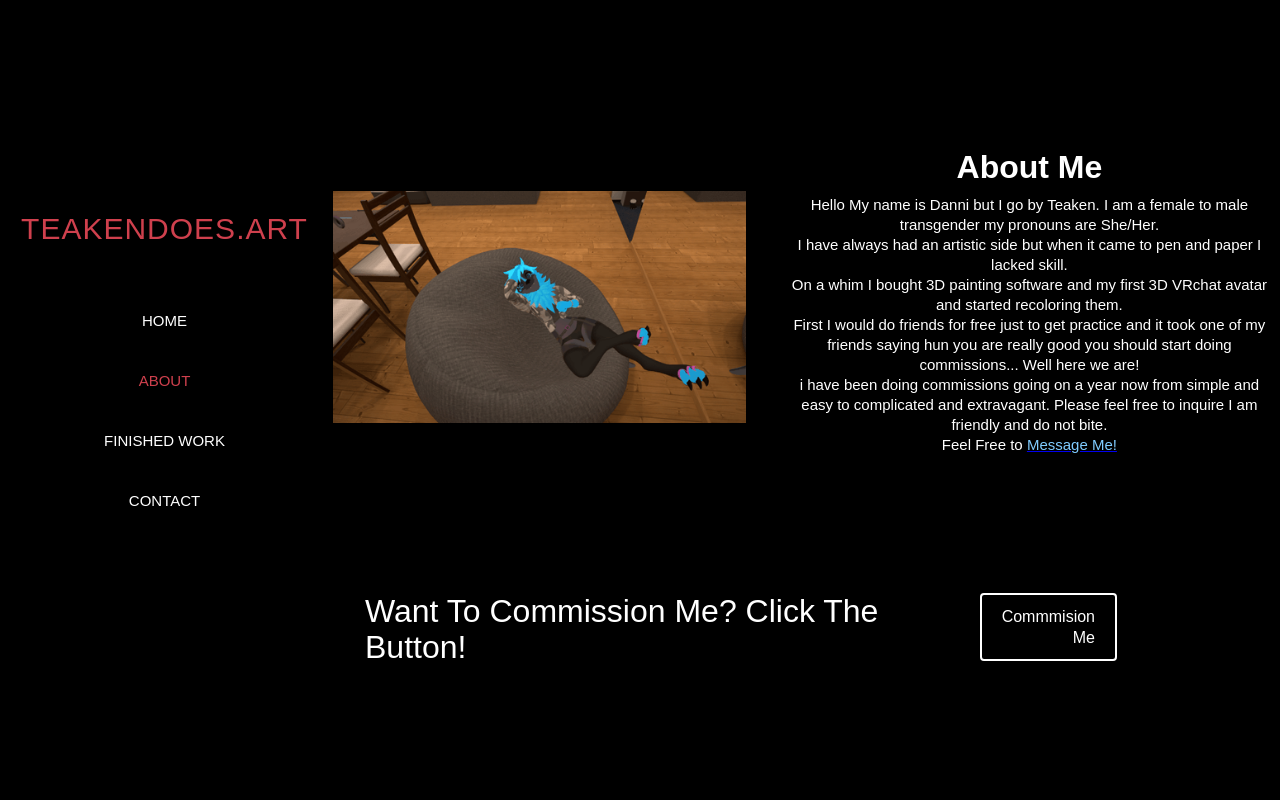
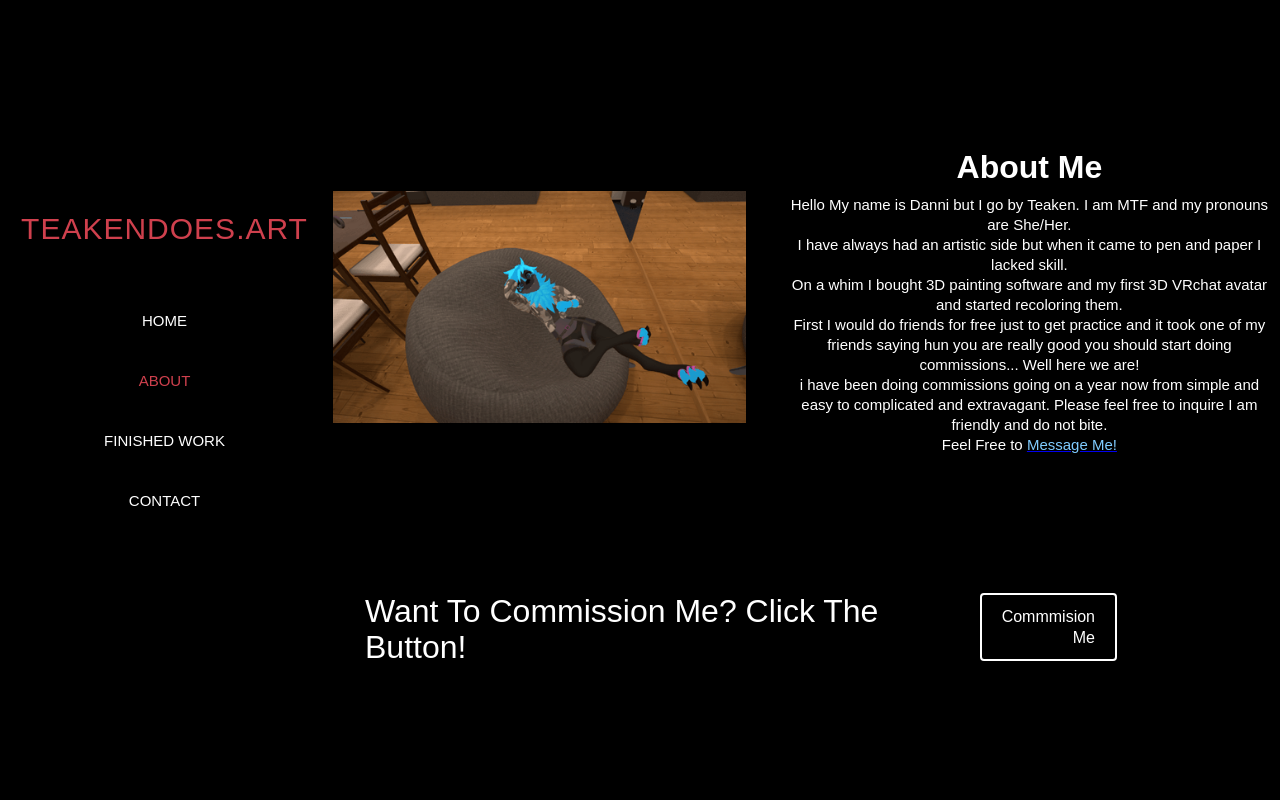
Before and after one commit to jasonalexander-ja/teakenswebsite, a plain HTML site: page about.html in a window 1280 px wide. Shown: the top 800 px of the page. Drawn offline with nearby package versions, Linux system fonts and the light colour scheme; a script that the page names is missing.

Commit message:
Updated pronouns

```diff
--- a/about.html
+++ b/about.html
@@ -47,7 +47,7 @@
             <div class="feature-image-mask"><img src="images/VRChat_1920x1080_2021-09-27_05-20-17.302.png" sizes="(max-width: 479px) 75vw, (max-width: 767px) 52vw, (max-width: 991px) 273.328125px, 24vw" srcset="images/VRChat_1920x1080_2021-09-27_05-20-17.302-p-500.png 500w, images/VRChat_1920x1080_2021-09-27_05-20-17.302-p-800.png 800w, images/VRChat_1920x1080_2021-09-27_05-20-17.302-p-1080.png 1080w, images/VRChat_1920x1080_2021-09-27_05-20-17.302-p-1600.png 1600w, images/VRChat_1920x1080_2021-09-27_05-20-17.302.png 1920w" alt="" class="feature-image"></div>
             <div>
               <h2 class="heading-6">About Me</h2>
-              <p class="paragraph-6">Hello My name is Danni but I go by Teaken. I am a female to male transgender my pronouns are She/Her. <br>I have always had an artistic side but when it came to pen and paper I lacked skill. <br>On a whim I bought 3D painting software and my first 3D VRchat avatar and started recoloring them. <br> First I would do friends for free just to get practice and it took one of my friends saying hun you are really good you should start doing commissions... Well here we are!<br>i have been doing commissions going on a year now from simple and easy to complicated and extravagant. Please feel free to inquire I am friendly and do not bite.<br>Feel Free to <a href="contact.html"><span class="text-span-2">Message Me!</span></a>
+              <p class="paragraph-6">Hello My name is Danni but I go by Teaken. I am MTF and my pronouns are She/Her. <br>I have always had an artistic side but when it came to pen and paper I lacked skill. <br>On a whim I bought 3D painting software and my first 3D VRchat avatar and started recoloring them. <br> First I would do friends for free just to get practice and it took one of my friends saying hun you are really good you should start doing commissions... Well here we are!<br>i have been doing commissions going on a year now from simple and easy to complicated and extravagant. Please feel free to inquire I am friendly and do not bite.<br>Feel Free to <a href="contact.html"><span class="text-span-2">Message Me!</span></a>
               </p>
             </div>
           </div>
```
